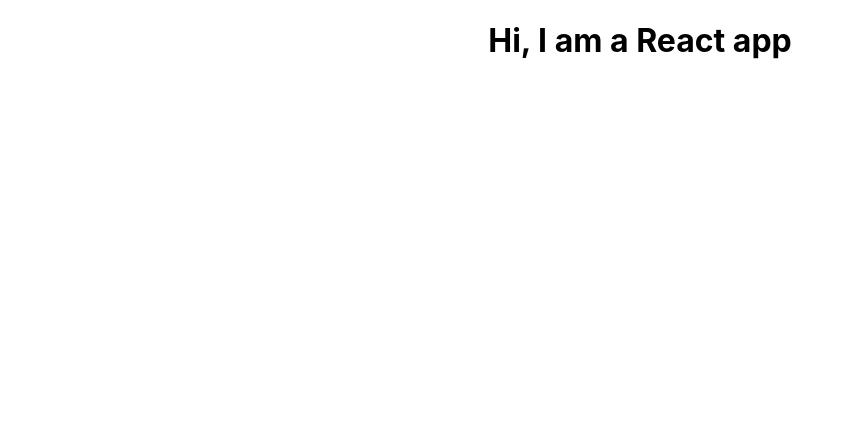
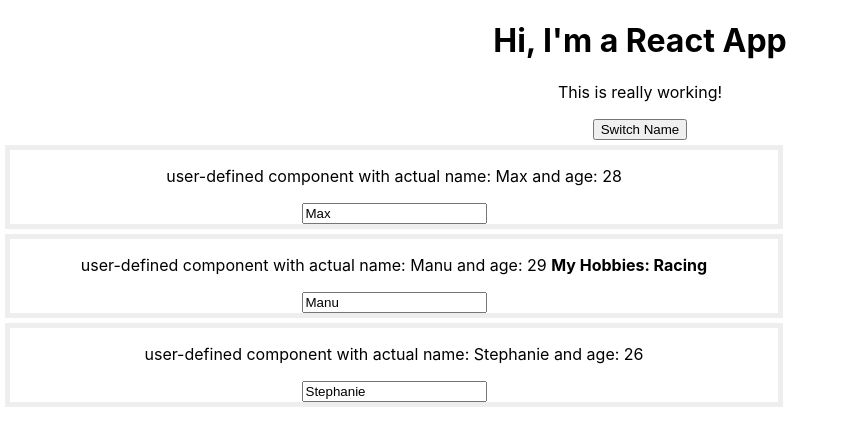
Before and after one commit to Farrukh-Rana/react-course, a React (Create React App) app: page / in a window 1280 px wide. Shown: the top 446 px of the page, without its empty margins (0-849 px from the left). Built offline with nearby package versions, Linux system fonts and the light colour scheme.

Commit message:
Finished base syntax module

```diff
--- a/src/App.js
+++ b/src/App.js
@@ -1,12 +1,62 @@
-import React from 'react';
+import React, { Component } from 'react';
 import './App.css';
+import Person from './Person/Person'
 
-function App() {
-  return (
-    <div className="App">
-      <h1>Hi, I am a React app</h1>
-    </div>
-  );
+class App extends Component {
+  state = {
+    persons: [
+      { name: 'Max', age: 28 },
+      { name: 'Manu', age: 29 },
+      { name: 'Stephanie', age: 26 }
+    ],
+    otherState: 'some other value'
+  };
+
+  switchNameHandler = (newName) => {
+    this.setState({
+      persons: [
+        { name: newName, age: 28 },
+        { name: 'Manu', age: 29 },
+        { name: 'Stephanie', age: 27 }
+      ]
+    });
+  };
+
+  changedName = (event) => {
+    this.setState({
+      persons: [
+        { name: 'Max', age: 28 },
+        { name: event.target.value, age: 29 },
+        { name: 'Stephanie', age: 27 }
+      ]
+    });
+  }
+
+  render() {
+    return (
+      <div className="App">
+        <h1>Hi, I'm a React App</h1>
+        <p>This is really working!</p>
+        <button onClick={this.switchNameHandler.bind(this, 'Farrukh')}>Switch Name</button>
+        <Person
+          name={this.state.persons[0].name}
+          age={this.state.persons[0].age}
+        />
+        <Person
+          name={this.state.persons[1].name}
+          age={this.state.persons[1].age}
+          click={this.switchNameHandler.bind(this, 'Momin')}
+          changed={this.changedName}
+        >
+          My Hobbies: Racing
+        </Person>
+        <Person
+          name={this.state.persons[2].name}
+          age={this.state.persons[2].age}
+        />
+      </div>
+    );
+  }
 }
 
 export default App;
--- /dev/null
+++ b/src/Person/Person.css
@@ -0,0 +1,6 @@
+.Person {
+    width: 60%;
+    margin: 5px;
+    border: 5px solid #eee;
+    text-align: center;
+}
--- /dev/null
+++ b/src/Person/Person.js
@@ -0,0 +1,13 @@
+import React from 'react';
+import './Person.css';
+
+const person = (props) => {
+    return (
+        <div className='Person'>
+            <p onClick={props.click}>user-defined component with actual name: {props.name} and age: {props.age} <b>{props.children}</b></p>
+            <input onChange={props.changed} value={props.name}/>
+        </div>
+    );
+}
+
+export default person;
```
